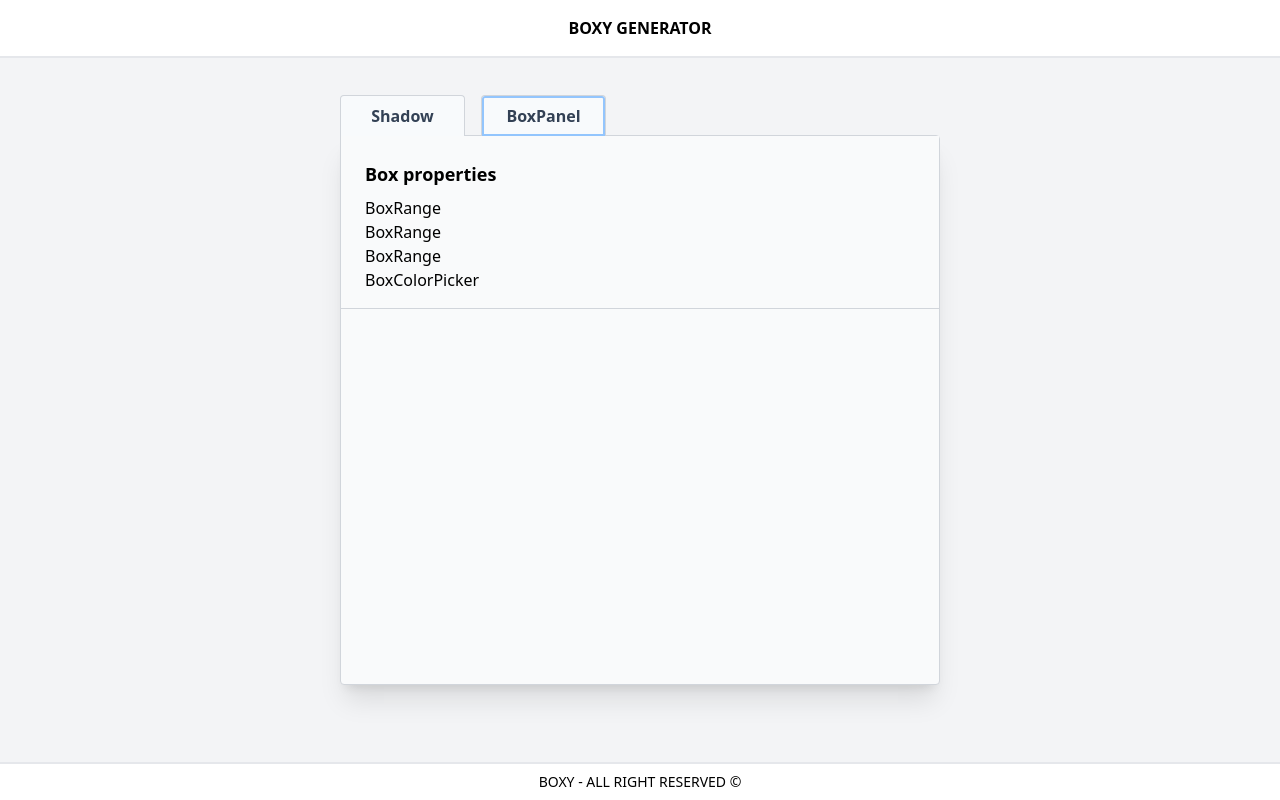
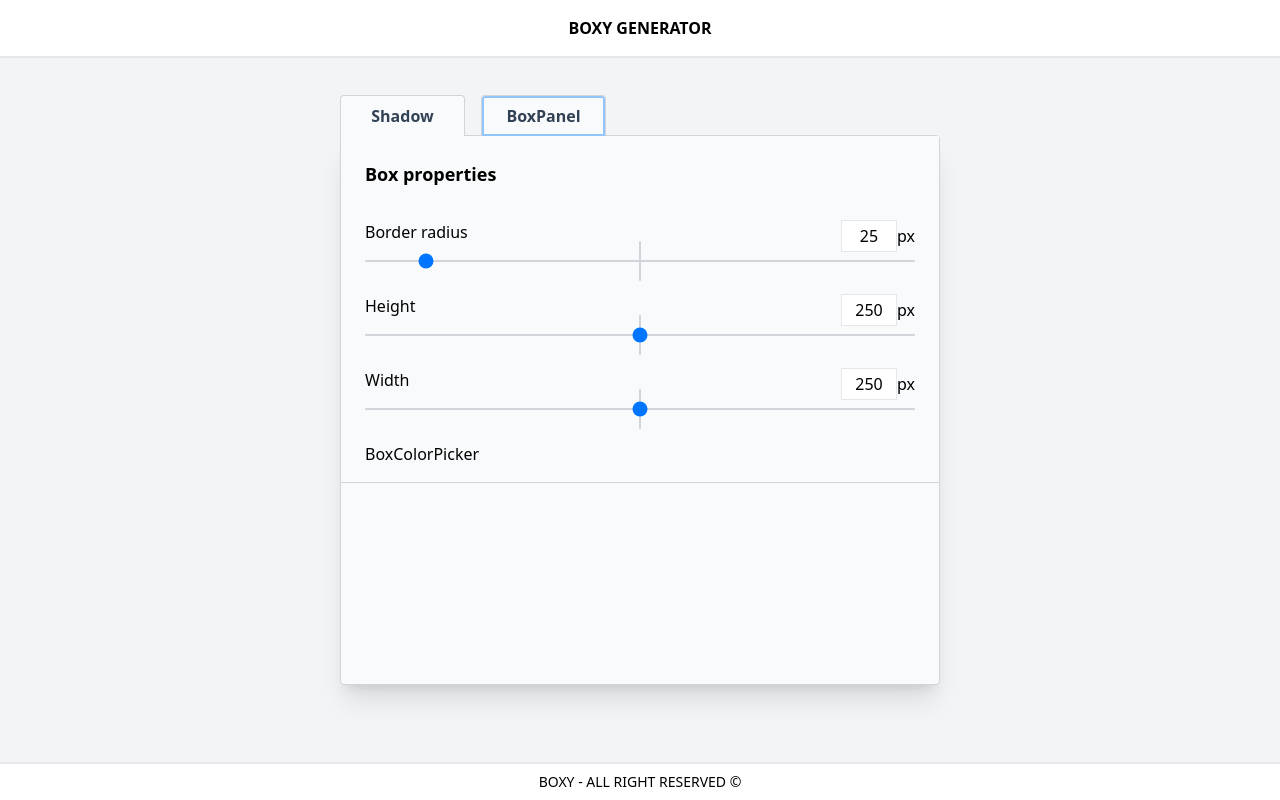
Before and after one commit to LorisQsd/Boxy-Generator_ReactAPP, a React (Vite) app: page / in a window 1280 px wide. Both pictures are taken after a click on the button "BoxPanel". Built offline with nearby package versions, Linux system fonts and the light colour scheme.

Commit message:
Feat: BoxRange - Dynamisation (controlled inputs)

```diff
--- a/src/features/boxProperties.js
+++ b/src/features/boxProperties.js
@@ -38,7 +38,10 @@ export const boxSlice = createSlice({
   name: "boxProperties",
   initialState,
   reducers: {
-    updateBoxValue: (state, action) => {},
+    updateBoxValue: (state, action) => {
+      state.find((el) => el.inputNumber === action.payload.inputNumber).value =
+        action.payload.value;
+    },
   },
 });
 
--- a/src/layouts/BoxPanel/BoxRange.jsx
+++ b/src/layouts/BoxPanel/BoxRange.jsx
@@ -1,5 +1,44 @@
-export default function BoxRange() {
+import { useDispatch } from "react-redux";
+import { updateBoxValue } from "../../features/boxProperties";
+
+export default function BoxRange({ inputData }) {
+  const dispatch = useDispatch();
+
+  function handleInputs(e) {
+    dispatch(
+      updateBoxValue({
+        inputNumber: inputData.inputNumber,
+        value: e.target.value,
+      })
+    );
+  }
+
   return (
-    <div>BoxRange</div>
-  )
+    <div className="my-8 ">
+      <div className="flex justify-between">
+        <p>{inputData.name}</p>
+        <div className="flex items-baseline mb-2">
+          <input
+            value={inputData.value}
+            onChange={handleInputs}
+            className="h-8 text-center border border-gray-200 w-14"
+            type="number"
+          />
+          <p>px</p>
+        </div>
+      </div>
+
+      <div className="relative z-0 flex items-center w-full">
+        <input
+          value={inputData.value}
+          onChange={handleInputs}
+          min={inputData.minMax[0]}
+          max={inputData.minMax[1]}
+          className="w-full h-[2px] bg-gray-300 rounded-lg appearance-none cursor-pointer"
+          type="range"
+        />
+        <div className="absolute -z-10 top-1/2 left-1/2 -translate-y-1/2 -translate-x-1/2 w-0.5 h-10 bg-gray-300 rounded"></div>
+      </div>
+    </div>
+  );
 }
```
